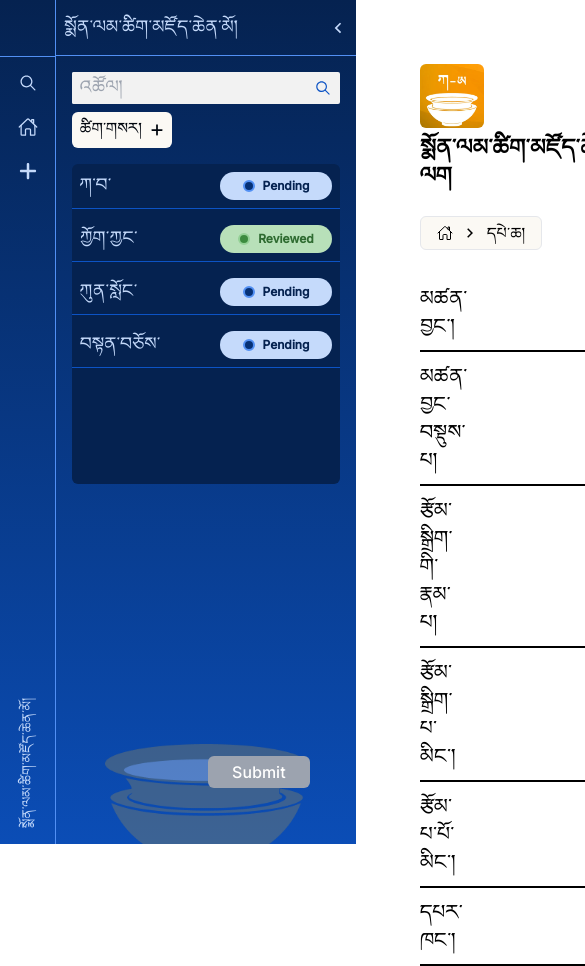
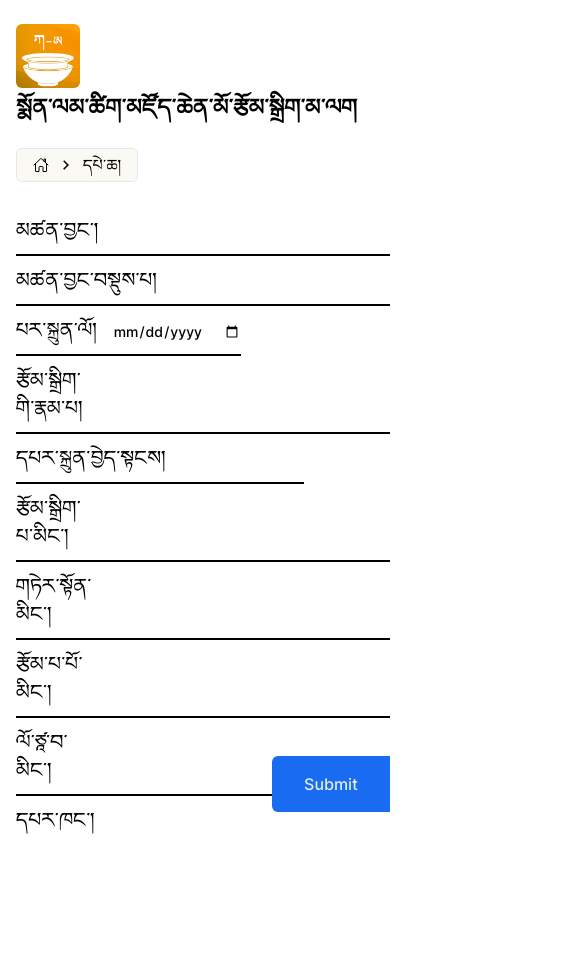
Before and after one commit to OpenPecha/monlam-dictionary-editor, a React (Vite) app: page /Pecha in a window 390 px wide. Shown: the top 966 px of the page, 585 px wide, since content can reach past the window. After the commit the page ends 844 px from the top, so only its background shows below. Built offline with nearby package versions, Linux system fonts and the light colour scheme.

Commit message:
responsiveness and some code changes in pecha

```diff
--- a/src/Components/Submit.tsx
+++ b/src/Components/Submit.tsx
@@ -1,9 +1,7 @@
 import React from 'react'
+import { SubmitsProps } from '../types/type'
 
-interface SubmitsProps {
-  disabled?: boolean;
-  className?: string;
-}
+
 
 const Submits: React.FC<SubmitsProps> = ({
   disabled = false,
@@ -15,15 +13,15 @@ const Submits: React.FC<SubmitsProps> = ({
       disabled={disabled}
       className={`
         fixed
-        bottom-14
-        right-20
+        bottom-8
+        right-0
         text-base
         font-inter
-        bg-gray-400
-        text-white
-        px-6
-        py-1
-        rounded-md
+       bg-secondary-400
+         text-secondary-50
+         py-4
+         px-8
+        rounded-l-md
         transition-opacity
         hover:opacity-80
         active:opacity-50
--- a/src/Pages/Home.tsx
+++ b/src/Pages/Home.tsx
@@ -28,8 +28,8 @@ const pathlist = [
 const Home = () => {
   const navigate = useNavigate();
   return (
-      <div>
-        <Usercard />
+      <div className="flex flex-col items-center justify-center h-screen">
+        {/* <Usercard /> */}
         <div className="flex items-center justify-center mt-8 mb-2">
           <img className=" w-16 h-16 rounded-md" src={logo} alt="Logo" />
         </div>
--- a/src/Pages/Mina.tsx
+++ b/src/Pages/Mina.tsx
@@ -58,7 +58,7 @@ const Mina: React.FC = () => {
   }
 
   return (
-    <div className="font-monlam p-16">
+    <div className="font-monlam sm:p-16 p-4 mt-4">
       <img
         src={logo}
         alt="Logo"
@@ -75,6 +75,7 @@ const Mina: React.FC = () => {
         className="mt-9 space-y-4"
       >
         <div className="space-y-1">
+          <div className='flex items-center'>
           <div
             className="flex items-center border-b-2 border-black pb-2 w-1/4 cursor-pointer"
             onClick={() => setTypeOpen((prev) => !prev)}
@@ -82,17 +83,21 @@ const Mina: React.FC = () => {
             <label>རིགས།</label>
             <p className="ml-8">{typeSelected}</p>
           </div>
+          <div>
+          {!typeSelected && (
+            <span className="text-red-500 font-inter text-sm">
+              *Type selection is required
+            </span>
+          )}
+          </div>
+          </div>
+
           {typeOpen && (
             <DropDown
               options={dummysource}
               setSelect={setTypeSelected}
               setOpen={setTypeOpen}
             />
-          )}
-          {!typeSelected && (
-            <span className="text-red-500 font-inter text-sm">
-              *Type selection is required
-            </span>
           )}
         </div>
 
@@ -170,7 +175,7 @@ const Mina: React.FC = () => {
           )}
         </div>
 
-        <Submits disabled={isSubmitting || !typeSelected} />
+        <Submits />
       </form>
 
       {showSuccess && <SuccessMessage />}
--- a/src/Pages/Parkhang.tsx
+++ b/src/Pages/Parkhang.tsx
@@ -48,7 +48,7 @@ const Parkhang = () => {
   }
 
   return (
-      <div className="font-monlam p-16">
+      <div className="font-monlam sm:p-16 p-4 ">
         <img
           src={logo}
           alt="Logo"
@@ -101,7 +101,7 @@ const Parkhang = () => {
               </span>
             )}
           </div>
-          <Submits disabled={isSubmitting} />
+          <Submits />
         </form>
         {showSuccess && <SuccessMessage />}
       </div>
--- a/src/Pages/Pecha.tsx
+++ b/src/Pages/Pecha.tsx
@@ -8,10 +8,34 @@ import { InputPecha } from "../types/type";
 import AutoSuggestInput from "../Components/Autosuggestion";
 
 const dummysource = ["གདམ་ཀ་དང་པོ།", "གདམ་ཀ་གཉིས་པ།", "གདམ་ཀ་གསུམ་པ།"];
-const DUMMY_PUBLISHERS = ["tenzin", "ཞོལ་པར་ཁང་།", "སྣར་ཐང་པར་ཁང་།", "པོ་ཏ་ལ།", "འབྲས་སྤུངས།"];
-const DUMMY_TERTONS = ["tenzin","རྒྱལ་པོ་གླིང་པ།","འཇིགས་མེད་གླིང་པ།","ཀརྨ་གླིང་པ།","རྡོ་རྗེ་གླིང་པ།"];
-const DUMMY_AUTHORS = ["tenzin","ཀླུ་སྒྲུབ།","ཙོང་ཁ་པ།","ས་པཎ།","མི་ལ་རས་པ།"];
-const DUMMY_TRANSLATORS = [ "tenzin","ཤཱཀྱ་འོད།","བཻ་རོ་ཙ་ན།", "ཞུ་ཆེན་གྱི་ལོ་ཙཱ་བ།", "མར་པ་ལོ་ཙཱ།",];
+const DUMMY_PUBLISHERS = [
+  "tenzin",
+  "ཞོལ་པར་ཁང་།",
+  "སྣར་ཐང་པར་ཁང་།",
+  "པོ་ཏ་ལ།",
+  "འབྲས་སྤུངས།",
+];
+const DUMMY_TERTONS = [
+  "tenzin",
+  "རྒྱལ་པོ་གླིང་པ།",
+  "འཇིགས་མེད་གླིང་པ།",
+  "ཀརྨ་གླིང་པ།",
+  "རྡོ་རྗེ་གླིང་པ།",
+];
+const DUMMY_AUTHORS = [
+  "tenzin",
+  "ཀླུ་སྒྲུབ།",
+  "ཙོང་ཁ་པ།",
+  "ས་པཎ།",
+  "མི་ལ་རས་པ།",
+];
+const DUMMY_TRANSLATORS = [
+  "tenzin",
+  "ཤཱཀྱ་འོད།",
+  "བཻ་རོ་ཙ་ན།",
+  "ཞུ་ཆེན་གྱི་ལོ་ཙཱ་བ།",
+  "མར་པ་ལོ་ཙཱ།",
+];
 
 const Pecha = () => {
   const [sourceOpen, setSourceOpen] = useState<boolean>(false);
@@ -32,26 +56,27 @@ const Pecha = () => {
   }
 
   return (
-    <div className=" font-monlam text-lg ml-16 mt-16">
+    <div className=" font-monlam text-lg sm:ml-16 ml-4 mt-6">
       <img src={logo} className=" w-16 rounded-md" />
       <p className=" text-xl font-semibold mt-2 ">
         སྨོན་ལམ་ཚིག་མཛོད་ཆེན་མོ་རྩོམ་སྒྲིག་མ་ལག
       </p>
       <Breadcrumb name="དཔེ་ཆ།" />
-      <form onSubmit={handleSubmit(onSubmit)}>
-        <div className=" flex items-center border-b-2 border-black mt-9 pb-2 w-fit">
-          <label>མཚན་བྱང་།</label>
+
+      <form onSubmit={handleSubmit(onSubmit)} className=" w-fit mt-9 ">
+        <div className="flex items-center border-b-2 border-black pb-2">
+          <label className="flex-shrink-0 w-fit">མཚན་བྱང་།</label>
           <input
-            className=" ml-2 outline-none w-96"
+            className="ml-2 outline-none flex-grow"
             {...register("tsigjang")}
           />
         </div>
-        <div className="flex">
-          <div className=" flex items-center border-b-2 border-black mt-3 pb-2 w-fit">
-            <label>མཚན་བྱང་བསྡུས་པ།</label>
-            <input className=" ml-4 outline-none  " {...register("tsenja")} />
+        <div className="flex mt-3 max-sm:flex-col justify-between">
+          <div className="flex items-center border-b-2 border-black pb-2 ">
+            <label className="flex-shrink-0 w-fit">མཚན་བྱང་བསྡུས་པ།</label>
+            <input className="ml-2 outline-none flex-grow" {...register("tsenja")} />
           </div>
-          <div className=" flex items-center border-b-2 border-black mt-3 ml-2 pb-2">
+          <div className=" flex items-center border-b-2 border-black mt-3 max-sm:w-fit sm:ml-2 pb-2">
             <label>པར་སྐྲུན་ལོ།</label>
             <input
               type="date"
@@ -60,15 +85,15 @@ const Pecha = () => {
             />
           </div>
         </div>
-        <div className="flex">
-          <div className=" flex items-center border-b-2 border-black mt-3 pb-2  w-fit">
+        <div className="flex mt-3 max-sm:flex-col justify-between">
+          <div className="flex items-center border-b-2 border-black pb-2  w-fit">
             <label>རྩོམ་སྒྲིག་གི་རྣམ་པ།</label>
             <input className=" ml-4 outline-none " {...register("author")} />
           </div>
 
           <div>
             <div
-              className=" mt-3 w-72 relative ml-2 gap-x-2  cursor-pointer border-b-2 border-black pb-2 flex justify-between"
+              className=" mt-3 w-72 relative sm:ml-2 gap-x-2  cursor-pointer border-b-2 border-black pb-2 flex justify-between"
               onClick={toggleSource}
             >
               <p>དཔར་སྐྲུན་བྱེད་སྟངས།</p>
@@ -91,7 +116,8 @@ const Pecha = () => {
             </div>
           </div>
         </div>
-        <div className="flex">
+
+        <div className="flex max-sm:flex-col justify-between">
           <AutoSuggestInput
             label="རྩོམ་སྒྲིག་པ་མིང་།"
             register={register}
@@ -103,12 +129,12 @@ const Pecha = () => {
             label="གཏེར་སྟོན་མིང་།"
             register={register}
             registerName="terton"
-            className="mt-3 ml-2"
+            className="mt-3 sm:ml-2"
             options={DUMMY_TERTONS}
           />
         </div>
-        <div className="flex">
-        <AutoSuggestInput
+        <div className="flex  max-sm:flex-col justify-between">
+          <AutoSuggestInput
             label="རྩོམ་པ་པོ་མིང་།"
             register={register}
             registerName="mainAuthor"
@@ -119,19 +145,21 @@ const Pecha = () => {
             label="ལོ་ཙཱ་བ་མིང་།"
             register={register}
             registerName="translator"
-            className="mt-3 ml-2"
+            className="mt-3 sm:ml-2"
             options={DUMMY_TRANSLATORS}
           />
         </div>
-        <div className="flex">
-        <AutoSuggestInput
+          <AutoSuggestInput
             label="དཔར་ཁང་།"
             register={register}
             registerName="publisher"
             className="mt-3"
             options={DUMMY_PUBLISHERS}
           />
-        </div>
+          <div className="flex font-inter text-sm mt-4 items-center border-b-2 border-black pb-2">
+            <label className="flex-shrink-0 w-fit">BDRC Link</label>
+            <input className="ml-2 outline-none flex-grow" {...register("bdrclink")} />
+          </div>
         <Submits />
       </form>
     </div>
--- a/src/main.tsx
+++ b/src/main.tsx
@@ -6,10 +6,14 @@ import Sidebar from "./Components/Sidebar.tsx";
 
 createRoot(document.getElementById("root")!).render(
   <BrowserRouter>
-  <div className=" flex h-screen">
-  <Sidebar />
-  <App />
-  </div>
+  <div className="flex h-screen overflow-hidden">
+      <div className="flex-shrink-0 max-sm:hidden">
+        <Sidebar />
+      </div>
+      <div className="flex-grow overflow-auto pb-8">
+        <App />
+      </div>
+    </div>
 
   </BrowserRouter>
 );
```
Also changed, not shown: src/Pages/Tsigsar.tsx (+10 -7 lines), src/types/type.ts (+7 -1 lines).
